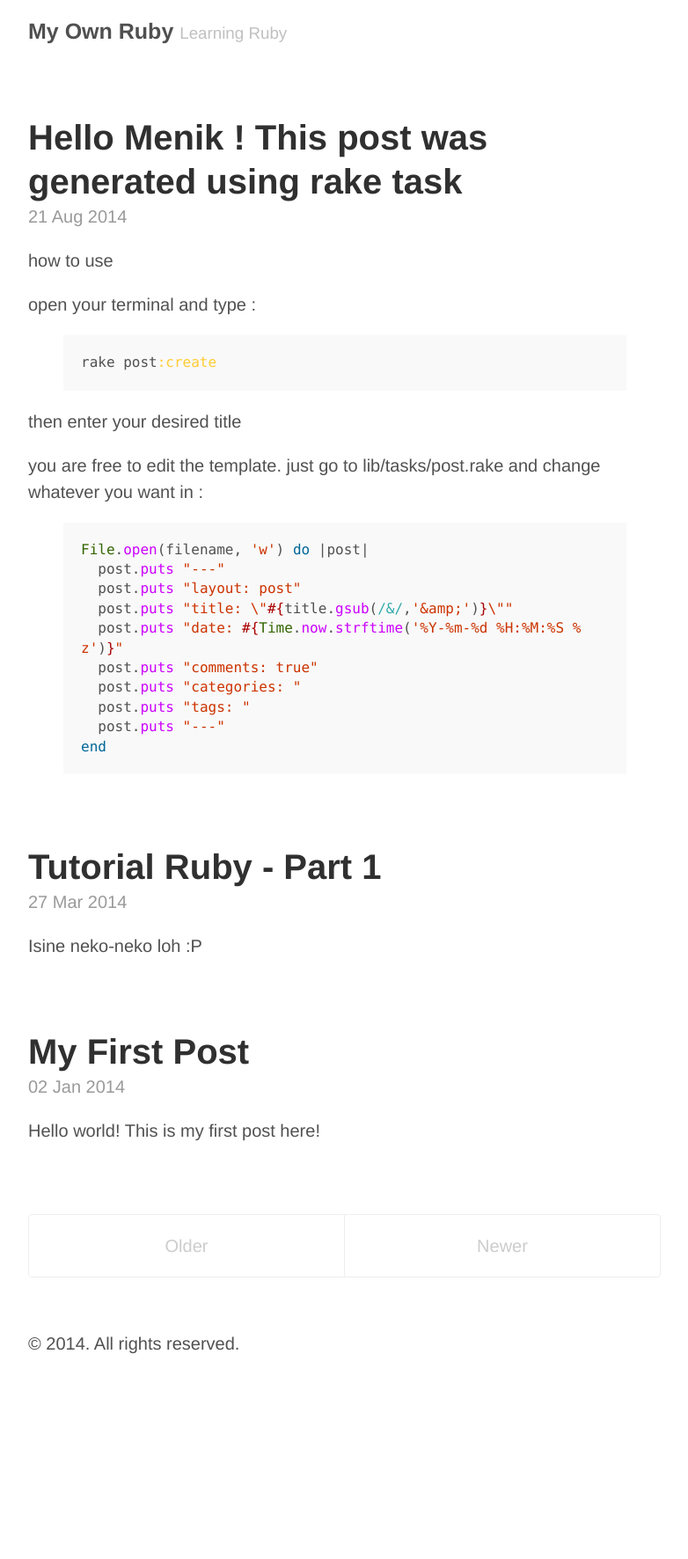
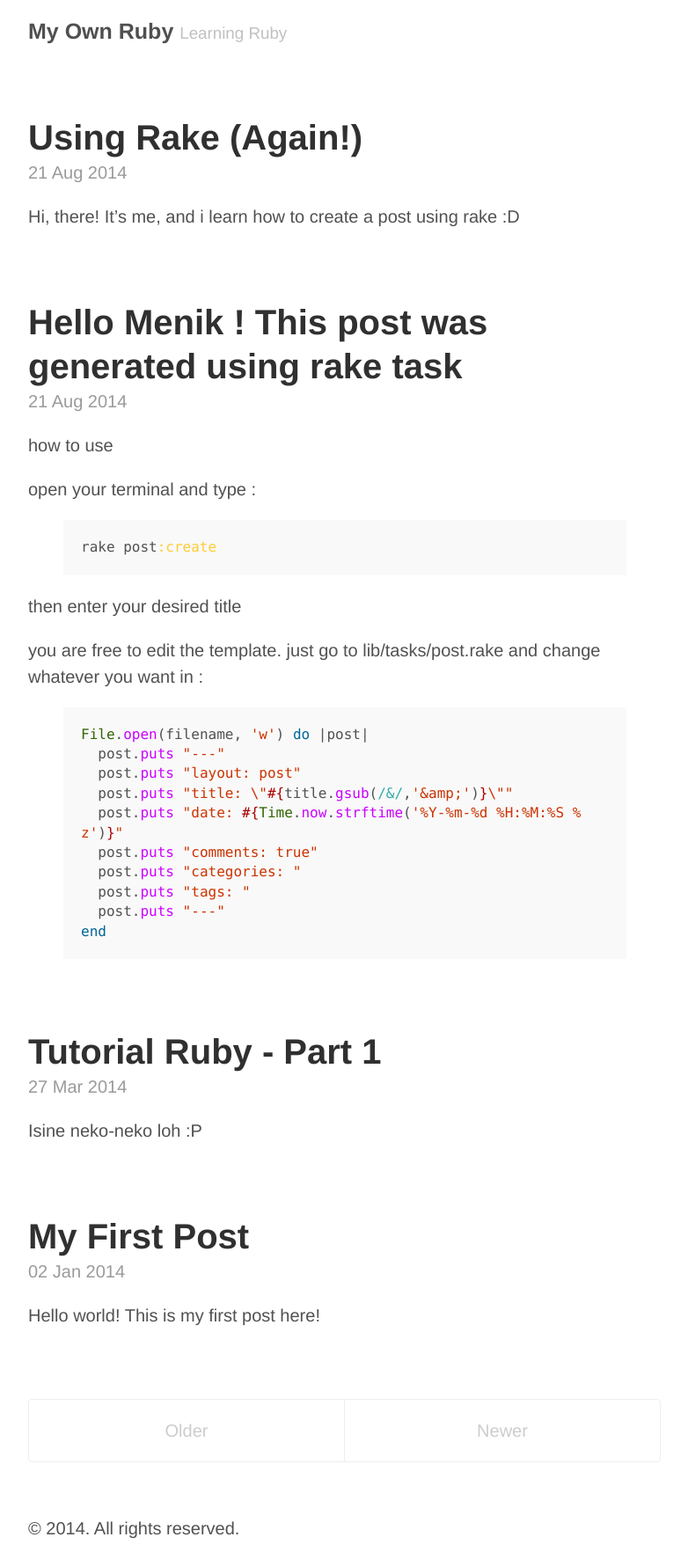
Before and after one commit to menikdp/menikdp.github.io, a Jekyll site: the page built from index.html, in a window 1280 px wide. Shown: the whole page at 88% size, without its empty margins (248-1030 px from the left). Built offline with Jekyll 4.4.1, drawn with Linux system fonts in a browser that asks for light colours; Markdown is read by kramdown in place of the engine named in the settings; the list of posts is cut into pages by our own code; before the commit the page ends 1562 px from its top, so only the background shows below that.

Commit message:
learn using rake

```diff
--- a/Gemfile
+++ b/Gemfile
@@ -1,4 +1,5 @@
-source "https://rubygems.org"
+source "http://rubygems.org"
+
 
 group :development do
   gem 'rake', '~> 10.0'
--- a/_config.yml
+++ b/_config.yml
@@ -1,6 +1,6 @@
 # Dependencies
 markdown:         redcarpet
-pygments:         false
+highlighter: rouge
 
 # Permalinks
 permalink:       /posts/:year/:month/:day/:title
--- /dev/null
+++ b/_posts/2014-08-22-using-rake-again.markdown
@@ -0,0 +1,10 @@
+---
+layout: post
+title: "Using Rake (Again!)"
+date: 2014-08-22 01:17:13 +0700
+comments: true
+categories:
+tags:
+---
+
+Hi, there! It's me, and i learn how to create a post using rake :D
```
